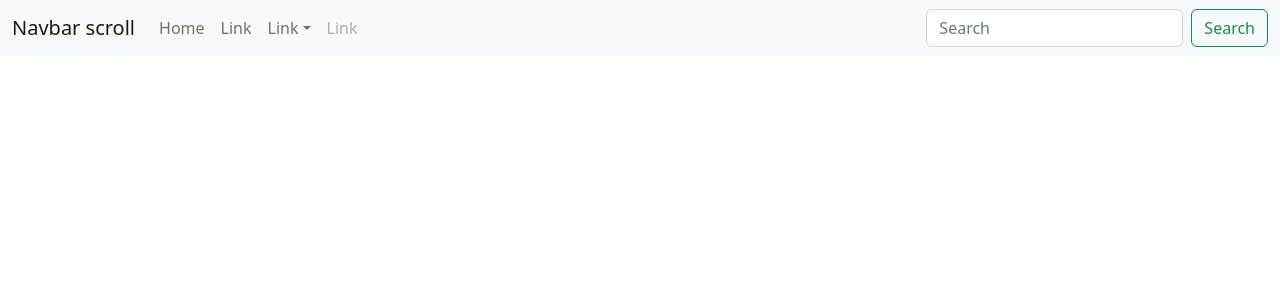
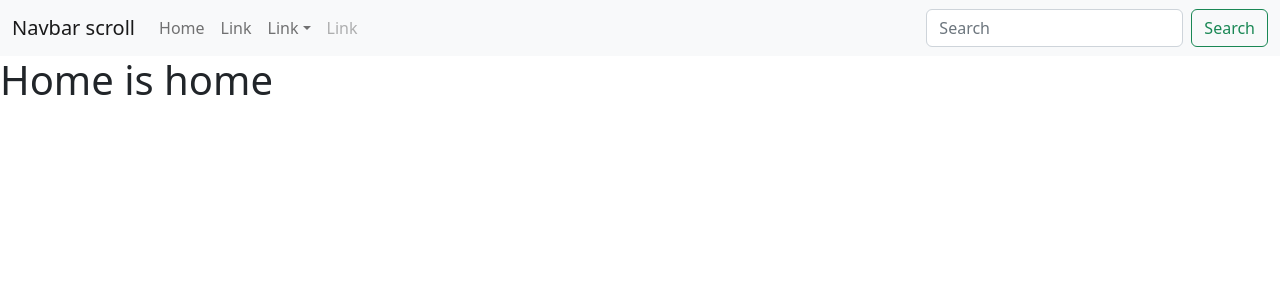
Before and after one commit to Okellothomas/React_Main_module_One, a React (Create React App) app: page / in a window 1280 px wide. Shown: the top 300 px of the page. Built offline with nearby package versions, Linux system fonts and the light colour scheme.

Commit message:
add the router to the application

```diff
--- a/src/App.js
+++ b/src/App.js
@@ -1,10 +1,20 @@
 import React from "react";
 import NavBar from "./component/Navbar";
+import Home from "./pages/Home";
+// import { BrowserRouter, Router, Route, Switch } from "react-router-dom";
 
 export default function App() {
     return (
         <div>
             <NavBar />
+            <Home />
+            {/* <Router>
+            <Switch>
+            <Route>
+
+            </Route>
+            </Switch>
+            </Router> */}
         </div>
     )
 }
--- a/src/pages/Home.js
+++ b/src/pages/Home.js
@@ -0,0 +1,11 @@
+import React from "react";
+
+function Home() {
+    return (
+        <div>
+            <h1>Home is home</h1>
+        </div>
+    )
+}
+
+export default Home;
```
Also changed, not shown: src/index.css (added, +7 -0 lines).
